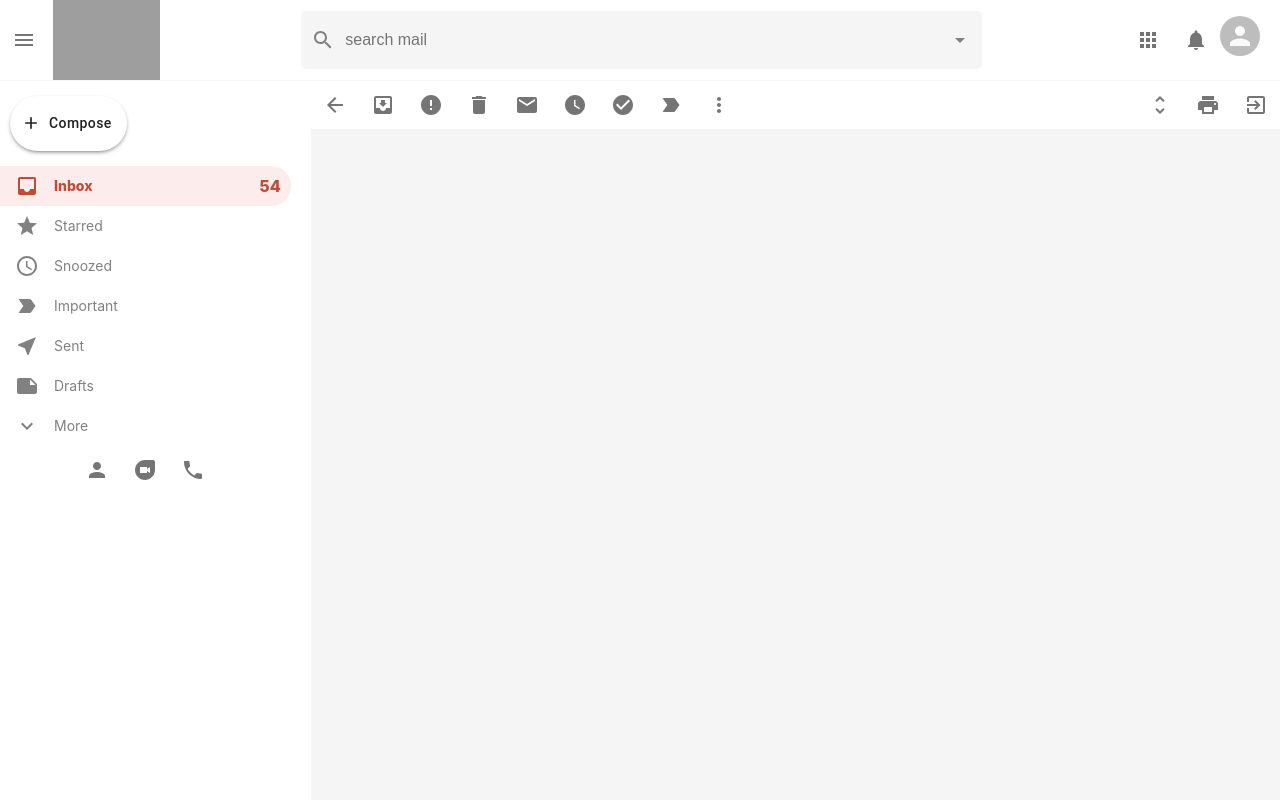
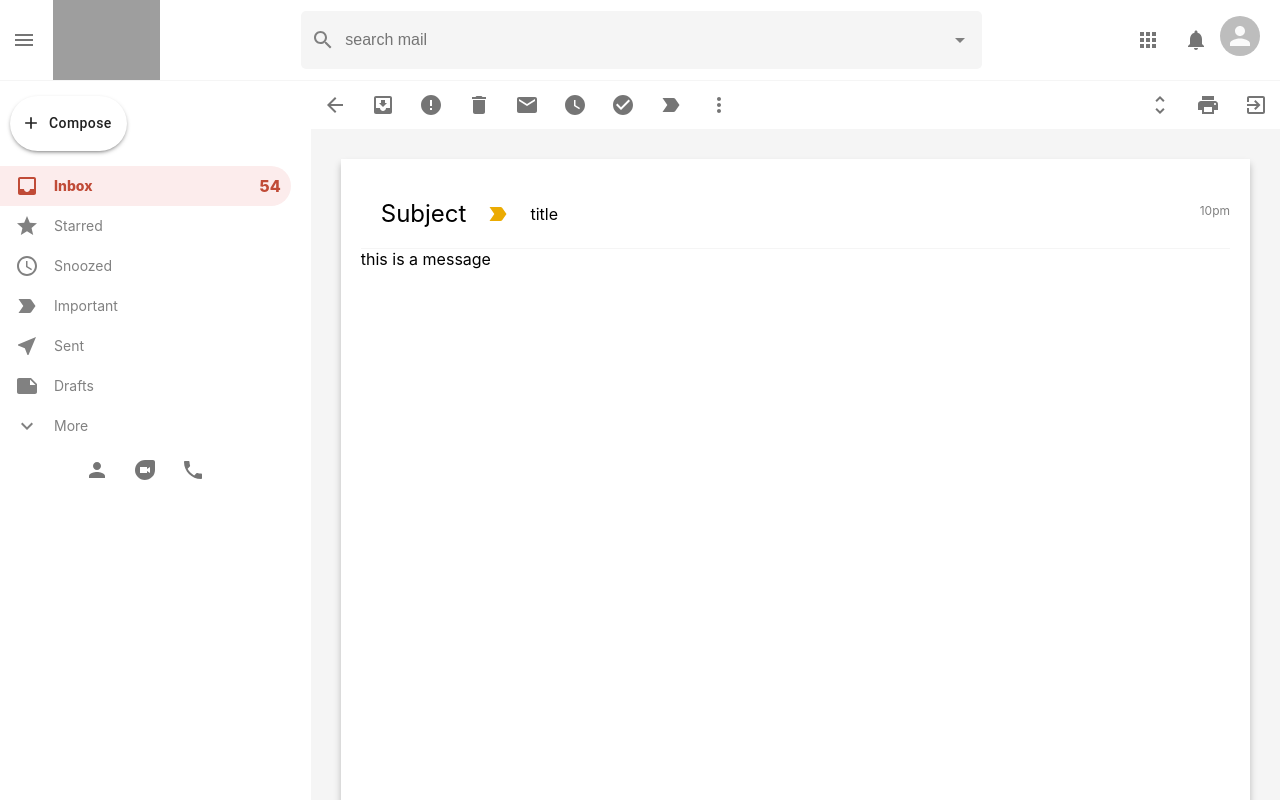
Before and after one commit to EdwardVilla0/GmailReplica, a React (Create React App) app: page /mail in a window 1280 px wide. Shown: the top 800 px of the page. Built offline with nearby package versions, Linux system fonts and the light colour scheme; grey boxes are pictures that could not be loaded.

Commit message:
styling the mail component

```diff
--- a/src/components/Mail/Mail.css
+++ b/src/components/Mail/Mail.css
@@ -8,3 +8,48 @@
     justify-content: space-between;
     background-color: white;
 }
+
+.mail__body{
+    display: flex;
+    flex-direction: column;
+    margin: 30px;
+    background-color: white;
+    padding: 20px;
+    height: 100vh;
+    box-shadow: 0px 5px 7px 0px rgba(0, 0, 0, 0.24);
+}
+
+.mail__bodyHeader{
+    display: flex;
+    align-items: center;
+    border-bottom: 1px solid whitesmoke;
+    padding: 20px;
+    position: relative;
+}
+
+.mail__important{
+    color: #ebab02;
+}
+
+.mail__bodyHeader > h2{
+    font-weight: 400;
+    margin-right: 20px;
+}
+
+.mail__bodyHeader > p{
+    margin-left: 20px;
+}
+
+.mail__message > p{
+    padding: 10px;
+    margin-right: 20px;
+    overflow-wrap: break-word;
+}
+
+.mail__time{
+    position: absolute;
+    top: 24px;
+    right: 0;
+    font-size: 12px;
+    color: grey;
+}
--- a/src/components/Mail/Mail.js
+++ b/src/components/Mail/Mail.js
@@ -61,6 +61,18 @@ function Mail() {
                     </IconButton>
                 </div>
             </div>
+            <div className="mail__body">
+                <div className="mail__bodyHeader">
+                    <h2>Subject</h2>
+                    <LabelImportantIcon className="mail__important" />
+                    <p>title</p>
+                    <p className="mail__time">10pm</p>
+                </div>
+
+                <div className="mail__message">
+                    this is a message
+                </div>
+            </div>
         </div>
     )
 }
```
